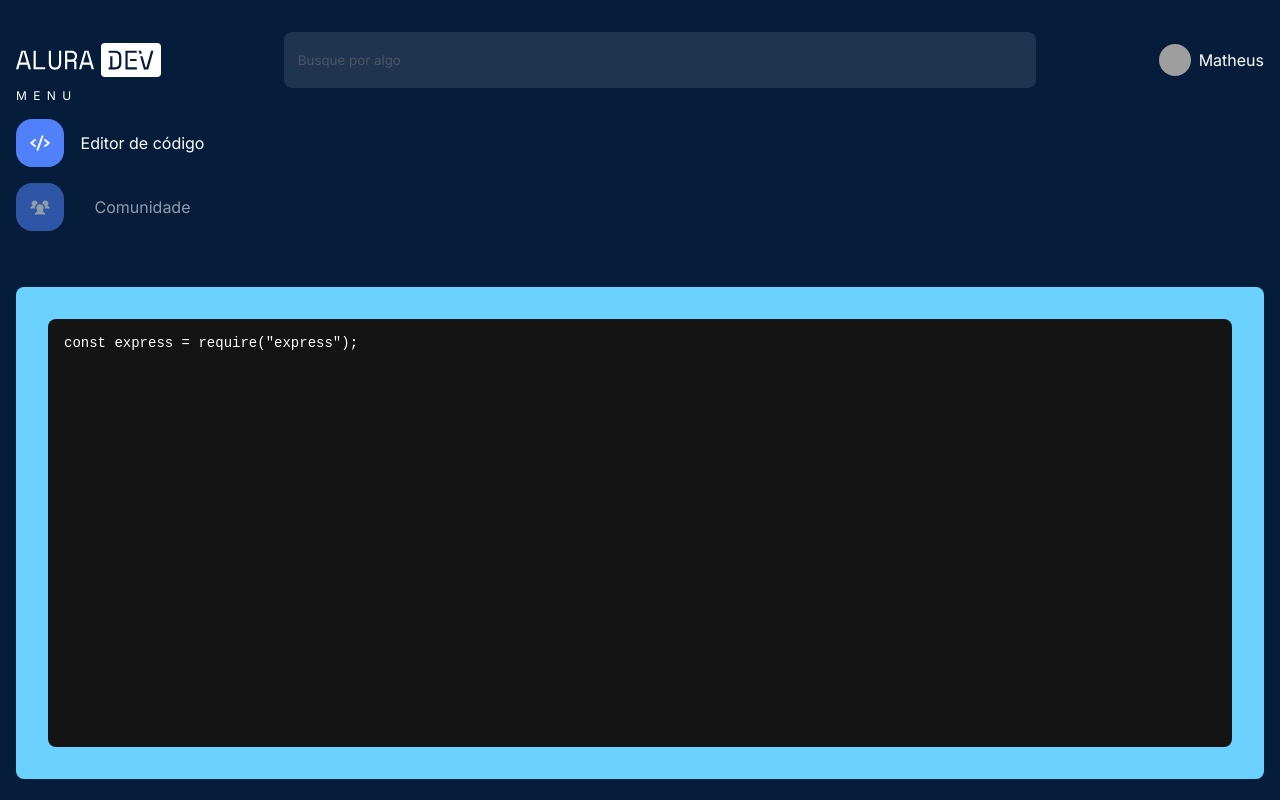
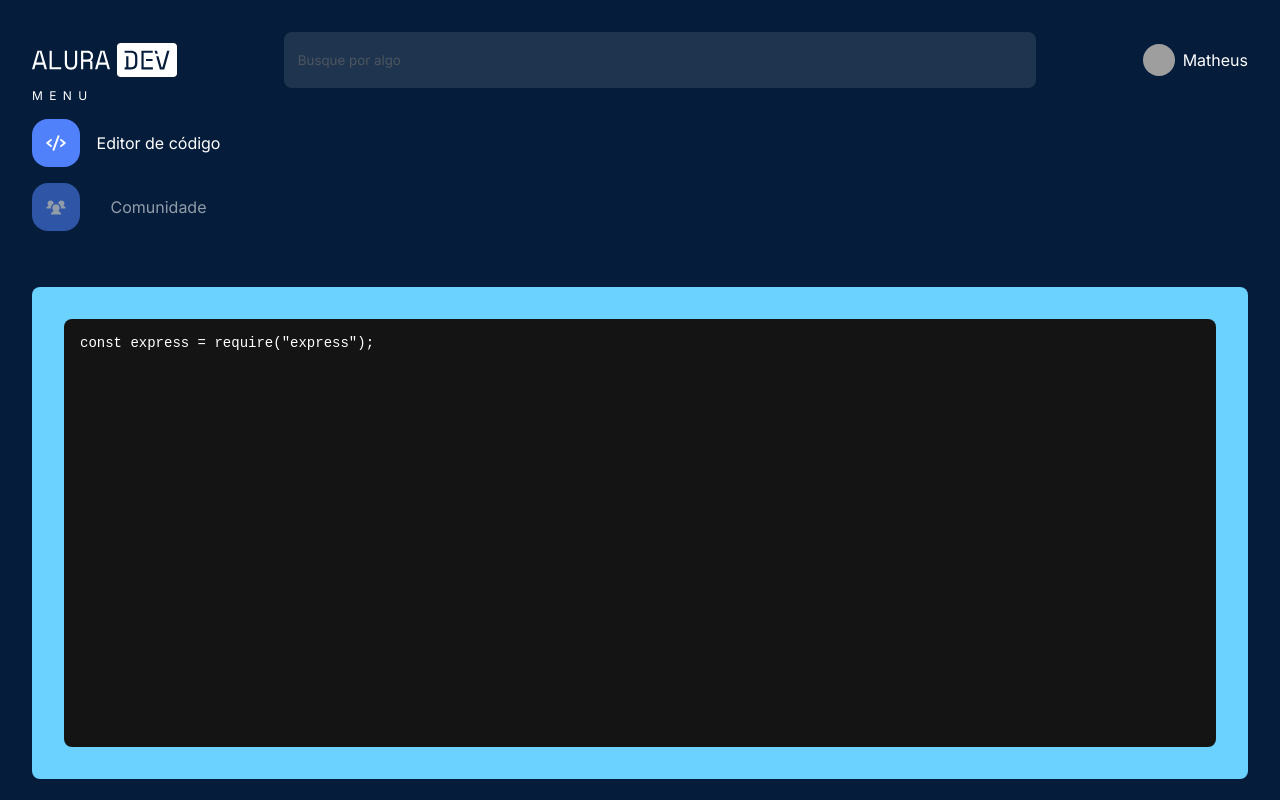
Before and after one commit to matheusgondra/challenger-front-alura, a React (Vite) app: page / in a window 1280 px wide. Shown: the top 800 px of the page. Built offline with nearby package versions, Linux system fonts and the light colour scheme; grey boxes are pictures that could not be loaded.

Commit message:
Corrigindo espaçamento no tablet

```diff
--- a/src/screen/Home/styles.ts
+++ b/src/screen/Home/styles.ts
@@ -5,6 +5,10 @@ export const HomeWrapper = styled.div`
 	padding-bottom: 40px;
 	height: 100%;
 	font-family: "Inter", sans-serif;
+	@media screen and (min-width: 768px) {
+		padding: 0 32px;
+		padding-bottom: 40px;
+	}
 	main {
 		#code-editor {
 			margin-top: 56px;
```
